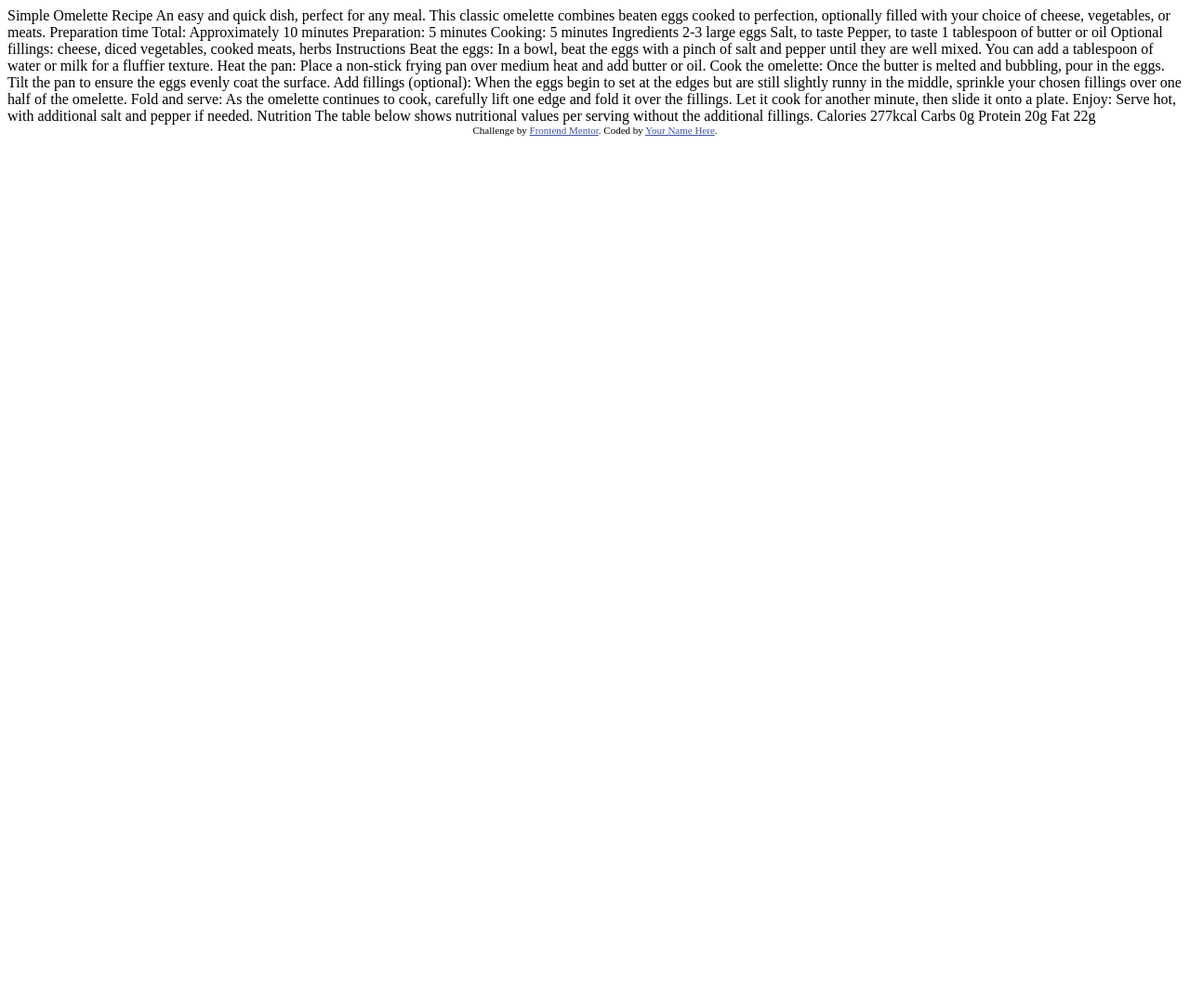
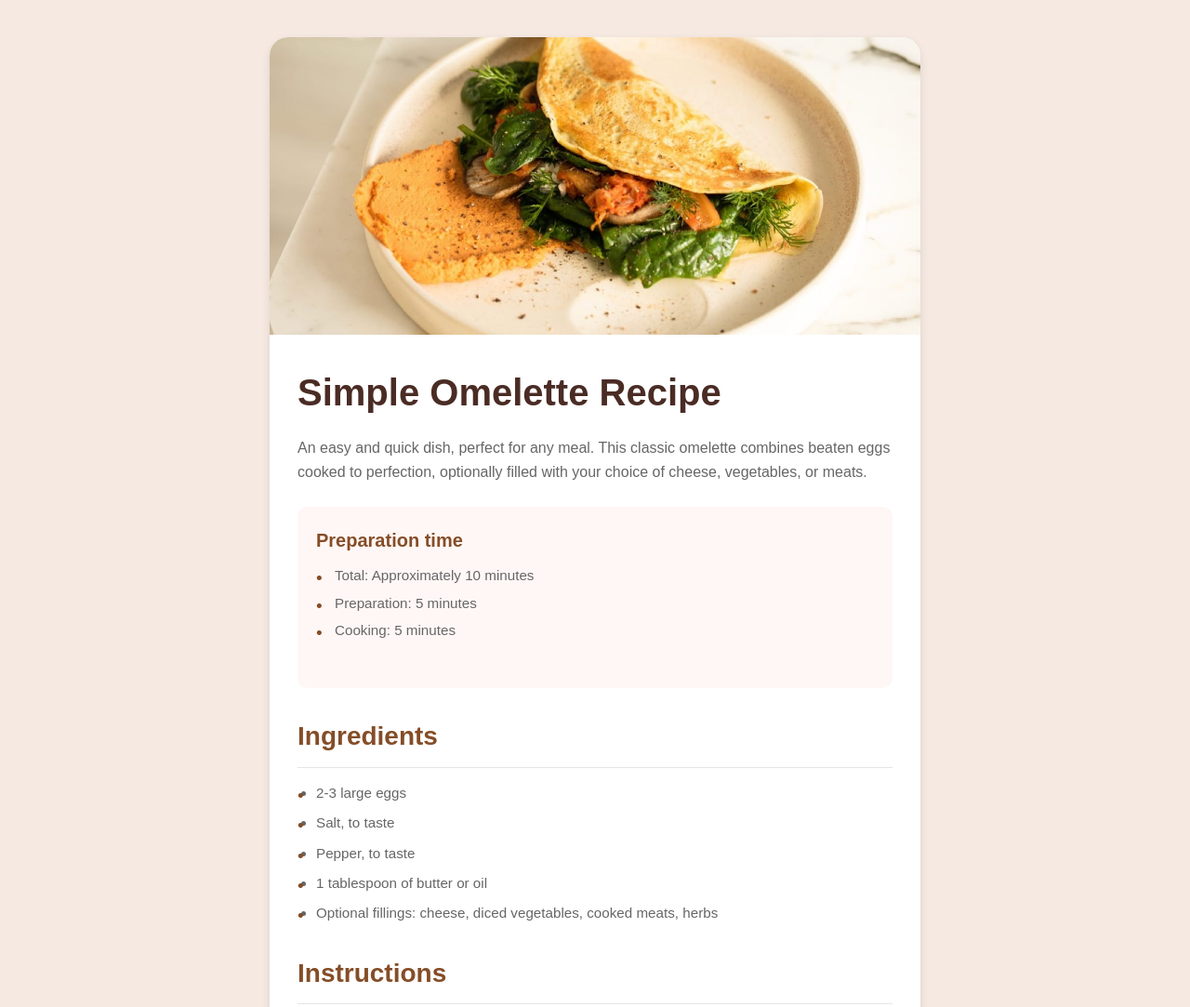
Before and after one commit to Eseoghene94/recipe-page-main, a plain HTML site: page index.html in a window 1280 px wide. Shown: the top 1083 px of the page at 93% size. Before the commit the page ends 800 px from the top, so only its background shows below. Drawn offline with Linux system fonts and the light colour scheme.

Commit message:
modified:   index.html

```diff
--- a/index.html
+++ b/index.html
@@ -1,77 +1,307 @@
 <!DOCTYPE html>
 <html lang="en">
-<head>
-  <meta charset="UTF-8">
-  <meta name="viewport" content="width=device-width, initial-scale=1.0"> <!-- displays site properly based on user's device -->
+  <head>
+    <meta charset="UTF-8" />
+    <meta name="viewport" content="width=device-width, initial-scale=1.0" />
+    <link
+      rel="icon"
+      type="image/png"
+      sizes="32x32"
+      href="./assets/images/favicon-32x32.png"
+    />
+    <title>Frontend Mentor | Recipe page</title>
+    <style>
+      * {
+        margin: 0;
+        padding: 0;
+        box-sizing: border-box;
+      }
 
-  <link rel="icon" type="image/png" sizes="32x32" href="./assets/images/favicon-32x32.png">
+      body {
+        font-family: "Arial", sans-serif;
+        background-color: #f5e9e2;
+        color: #5a3e36;
+        line-height: 1.6;
+        min-height: 100vh;
+        display: flex;
+        flex-direction: column;
+      }
 
-  <title>Frontend Mentor | Recipe page</title>
+      main {
+        flex: 1;
+        display: flex;
+        justify-content: center;
+        padding: 40px 20px;
+      }
 
-  <!-- Feel free to remove these styles or customise in your own stylesheet 👍 -->
-  <style>
-    .attribution { font-size: 11px; text-align: center; }
-    .attribution a { color: hsl(228, 45%, 44%); }
-  </style>
-</head>
-<body>
+      .container {
+        background-color: #fff;
+        max-width: 700px;
+        width: 100%;
+        border-radius: 20px;
+        overflow: hidden;
+        box-shadow: 0 4px 10px rgba(0, 0, 0, 0.1);
+      }
 
-  Simple Omelette Recipe
+      .recipe-image {
+        width: 100%;
+        height: auto;
+        display: block;
+      }
 
-  An easy and quick dish, perfect for any meal. This classic omelette combines beaten eggs cooked
-  to perfection, optionally filled with your choice of cheese, vegetables, or meats.
+      .content {
+        padding: 30px;
+      }
 
-  Preparation time
+      h1 {
+        font-size: 2.5rem;
+        font-weight: bold;
+        color: #4a2c25;
+        margin-bottom: 15px;
+      }
 
-  Total: Approximately 10 minutes
-  Preparation: 5 minutes
-  Cooking: 5 minutes
+      .description {
+        font-size: 1rem;
+        color: #666;
+        margin-bottom: 25px;
+      }
 
-  Ingredients
+      .prep-time {
+        background-color: #fff7f5;
+        padding: 20px;
+        border-radius: 10px;
+        margin-bottom: 30px;
+      }
 
-  2-3 large eggs
-  Salt, to taste
-  Pepper, to taste
-  1 tablespoon of butter or oil
-  Optional fillings: cheese, diced vegetables, cooked meats, herbs
+      .prep-time h3 {
+        font-size: 1.25rem;
+        color: #854d27;
+        margin-bottom: 10px;
+      }
 
-  Instructions
+      .prep-time ul {
+        list-style: none;
+        padding-left: 20px;
+      }
 
-  Beat the eggs: In a bowl, beat the eggs with a pinch of salt and pepper until they are well mixed.
-  You can add a tablespoon of water or milk for a fluffier texture.
+      .prep-time li {
+        font-size: 0.95rem;
+        color: #666;
+        margin-bottom: 5px;
+        position: relative;
+      }
 
-  Heat the pan: Place a non-stick frying pan over medium heat and add butter or oil.
+      .prep-time li::before {
+        content: "•";
+        color: #854d27;
+        font-size: 1.2rem;
+        position: absolute;
+        left: -20px;
+      }
 
-  Cook the omelette: Once the butter is melted and bubbling, pour in the eggs. Tilt the pan to ensure
-  the eggs evenly coat the surface.
+      h2 {
+        font-size: 1.75rem;
+        color: #854d27;
+        margin-bottom: 15px;
+        border-bottom: 1px solid #e5e5e5;
+        padding-bottom: 10px;
+      }
 
-  Add fillings (optional): When the eggs begin to set at the edges but are still slightly runny in the
-  middle, sprinkle your chosen fillings over one half of the omelette.
+      ul,
+      ol {
+        padding-left: 20px;
+        margin-bottom: 30px;
+      }
 
-  Fold and serve: As the omelette continues to cook, carefully lift one edge and fold it over the
-  fillings. Let it cook for another minute, then slide it onto a plate.
+      ul li,
+      ol li {
+        font-size: 0.95rem;
+        color: #666;
+        margin-bottom: 8px;
+        position: relative;
+      }
 
-  Enjoy: Serve hot, with additional salt and pepper if needed.
+      ul li::before {
+        content: "•";
+        color: #854d27;
+        font-size: 1.2rem;
+        position: absolute;
+        left: -20px;
+      }
 
-  Nutrition
+      .nutrition p {
+        font-size: 0.95rem;
+        color: #666;
+        margin-bottom: 15px;
+      }
 
-  The table below shows nutritional values per serving without the additional fillings.
+      .nutrition-table {
+        display: grid;
+        grid-template-columns: 1fr 1fr;
+        gap: 15px;
+        padding: 0 20px;
+      }
 
-  Calories
-  277kcal
+      .nutrition-table div {
+        display: flex;
+        justify-content: space-between;
+        padding: 10px 0;
+        border-bottom: 1px solid #e5e5e5;
+        font-size: 0.95rem;
+      }
 
-  Carbs
-  0g
+      .nutrition-table div span:first-child {
+        color: #666;
+      }
 
-  Protein
-  20g
+      .nutrition-table div span:last-child {
+        font-weight: bold;
+        color: #854d27;
+      }
 
-  Fat
-  22g
+      footer {
+        text-align: center;
+        padding: 20px;
+        font-size: 11px;
+        background-color: transparent;
+      }
 
-  <div class="attribution">
-    Challenge by <a href="https://www.frontendmentor.io?ref=challenge" target="_blank">Frontend Mentor</a>.
-    Coded by <a href="#">Your Name Here</a>.
-  </div>
-</body>
+      footer a {
+        color: hsl(228, 45%, 44%);
+      }
+
+      /* Mobile responsiveness */
+      @media (max-width: 600px) {
+        main {
+          padding: 20px 10px;
+        }
+
+        .content {
+          padding: 20px;
+        }
+
+        h1 {
+          font-size: 1.75rem;
+        }
+
+        h2 {
+          font-size: 1.5rem;
+        }
+
+        .prep-time {
+          padding: 15px;
+        }
+
+        .prep-time h3 {
+          font-size: 1.1rem;
+        }
+
+        .nutrition-table {
+          grid-template-columns: 1fr;
+          padding: 0;
+        }
+      }
+    </style>
+  </head>
+  <body>
+    <main>
+      <div class="container">
+        <img
+          src="assets/images/image-omelette.jpeg"
+          alt="Omelette"
+          class="recipe-image"
+        />
+        <div class="content">
+          <h1>Simple Omelette Recipe</h1>
+          <p class="description">
+            An easy and quick dish, perfect for any meal. This classic omelette
+            combines beaten eggs cooked to perfection, optionally filled with
+            your choice of cheese, vegetables, or meats.
+          </p>
+
+          <div class="prep-time">
+            <h3>Preparation time</h3>
+            <ul>
+              <li>Total: Approximately 10 minutes</li>
+              <li>Preparation: 5 minutes</li>
+              <li>Cooking: 5 minutes</li>
+            </ul>
+          </div>
+
+          <h2>Ingredients</h2>
+          <ul>
+            <li>2-3 large eggs</li>
+            <li>Salt, to taste</li>
+            <li>Pepper, to taste</li>
+            <li>1 tablespoon of butter or oil</li>
+            <li>
+              Optional fillings: cheese, diced vegetables, cooked meats, herbs
+            </li>
+          </ul>
+
+          <h2>Instructions</h2>
+          <ol>
+            <li>
+              Beat the eggs: In a bowl, beat the eggs with a pinch of salt and
+              pepper until they are well mixed. You can add a tablespoon of
+              water or milk for a fluffier texture.
+            </li>
+            <li>
+              Heat the pan: Place a non-stick frying pan over medium heat and
+              add butter or oil.
+            </li>
+            <li>
+              Cook the omelette: Once the butter is melted and bubbling, pour in
+              the eggs. Tilt the pan to ensure the eggs evenly coat the surface.
+            </li>
+            <li>
+              Add fillings (optional): When the eggs begin to set at the edges
+              but are still slightly runny in the middle, sprinkle your chosen
+              fillings over one half of the omelette.
+            </li>
+            <li>
+              Fold and serve: As the omelette continues to cook, carefully lift
+              one edge and fold it over the fillings. Let it cook for another
+              minute, then slide it onto a plate.
+            </li>
+            <li>
+              Enjoy: Serve hot, with additional salt and pepper if needed.
+            </li>
+          </ol>
+
+          <h2>Nutrition</h2>
+          <p>
+            The table below shows nutritional values per serving without the
+            additional fillings.
+          </p>
+          <div class="nutrition-table">
+            <div>
+              <span>Calories</span>
+              <span>277kcal</span>
+            </div>
+            <div>
+              <span>Carbs</span>
+              <span>0g</span>
+            </div>
+            <div>
+              <span>Protein</span>
+              <span>20g</span>
+            </div>
+            <div>
+              <span>Fat</span>
+              <span>22g</span>
+            </div>
+          </div>
+        </div>
+      </div>
+    </main>
+
+    <footer>
+      Challenge by
+      <a href="https://www.frontendmentor.io?ref=challenge" target="_blank"
+        >Frontend Mentor</a
+      >. Coded by
+      <a href="https://github.com/Eseoghene94">Eseoghene aka CODEwithESE</a>.
+    </footer>
+  </body>
 </html>
```
